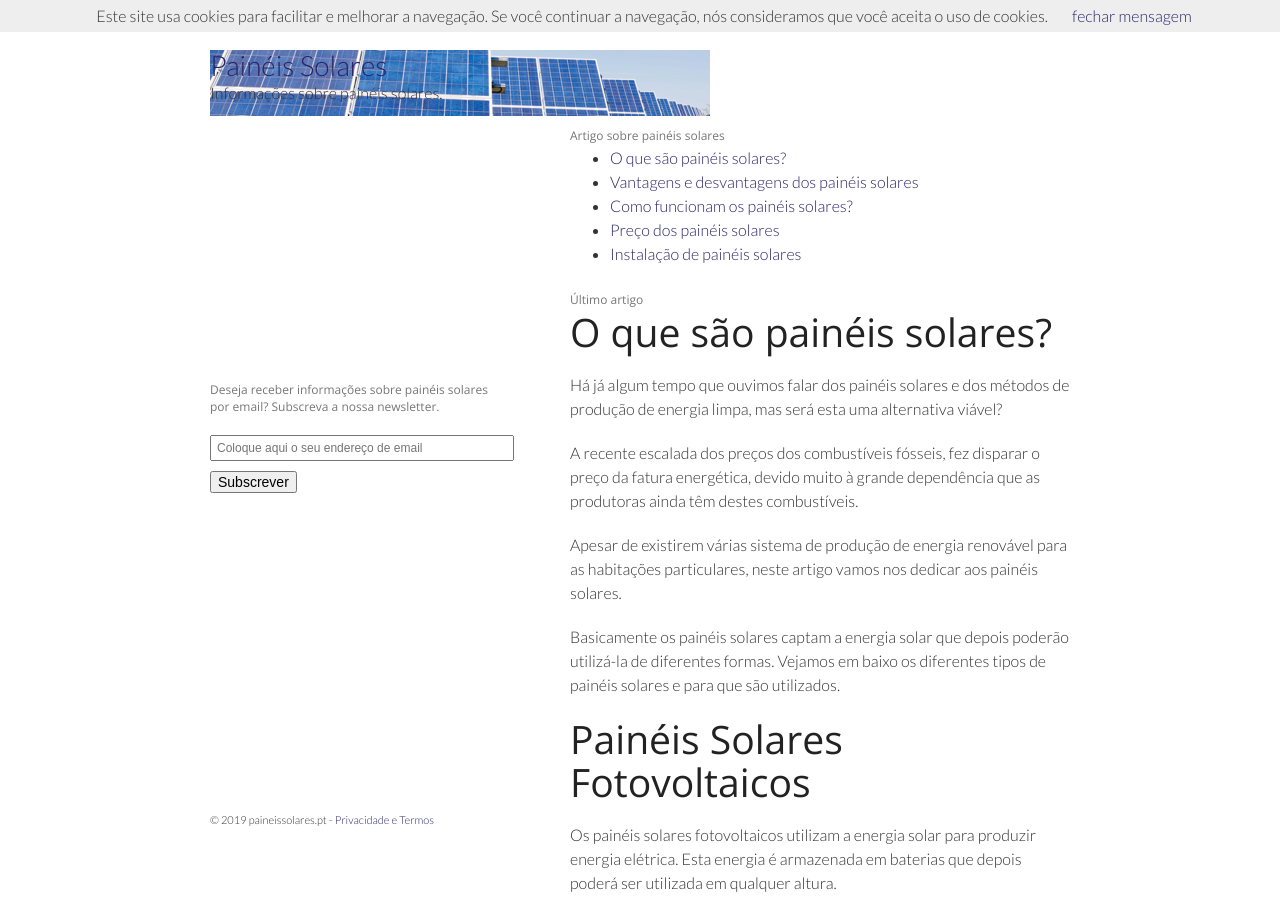
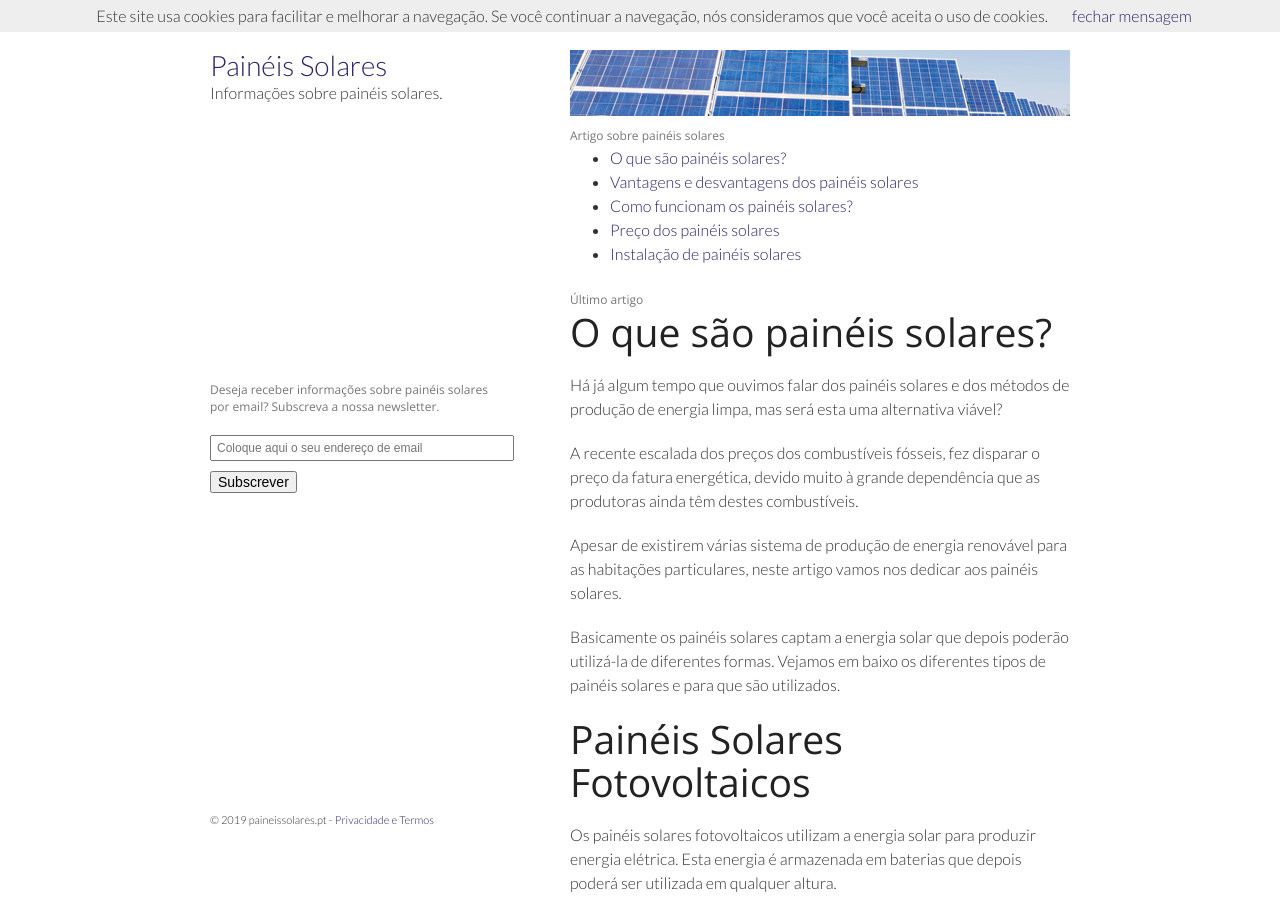
Before and after one commit to artigos/paineissolares.pt, a Jekyll site: the page built from index.html, in a window 1280 px wide and 900 px high. Built offline with Jekyll 4.4.1, drawn with Linux system fonts in a browser that asks for light colours; comment, search, counter and statistics services are not loaded.

Commit message:
Changes placement of header

```diff
--- a/_layouts/default.html
+++ b/_layouts/default.html
@@ -4,7 +4,6 @@
   {% include cookie.html %}
   <div class="wrapper">
     {% include header.html %}
-    <img src="{{ "/assets/solar.png" | absolute_url }}" />
     <section>
       {{ content }}
       <p>// <a href="http://paineissolares.pt">Painéis Solares</a></p>
--- a/index.html
+++ b/index.html
@@ -3,6 +3,7 @@ layout: default
 title: Painéis Solares
 overview: true
 ---
+<img src="{{ "/assets/solar.png" | absolute_url }}" />
 
 <span class="latest-article">Artigo sobre painéis solares</span>
 
```
